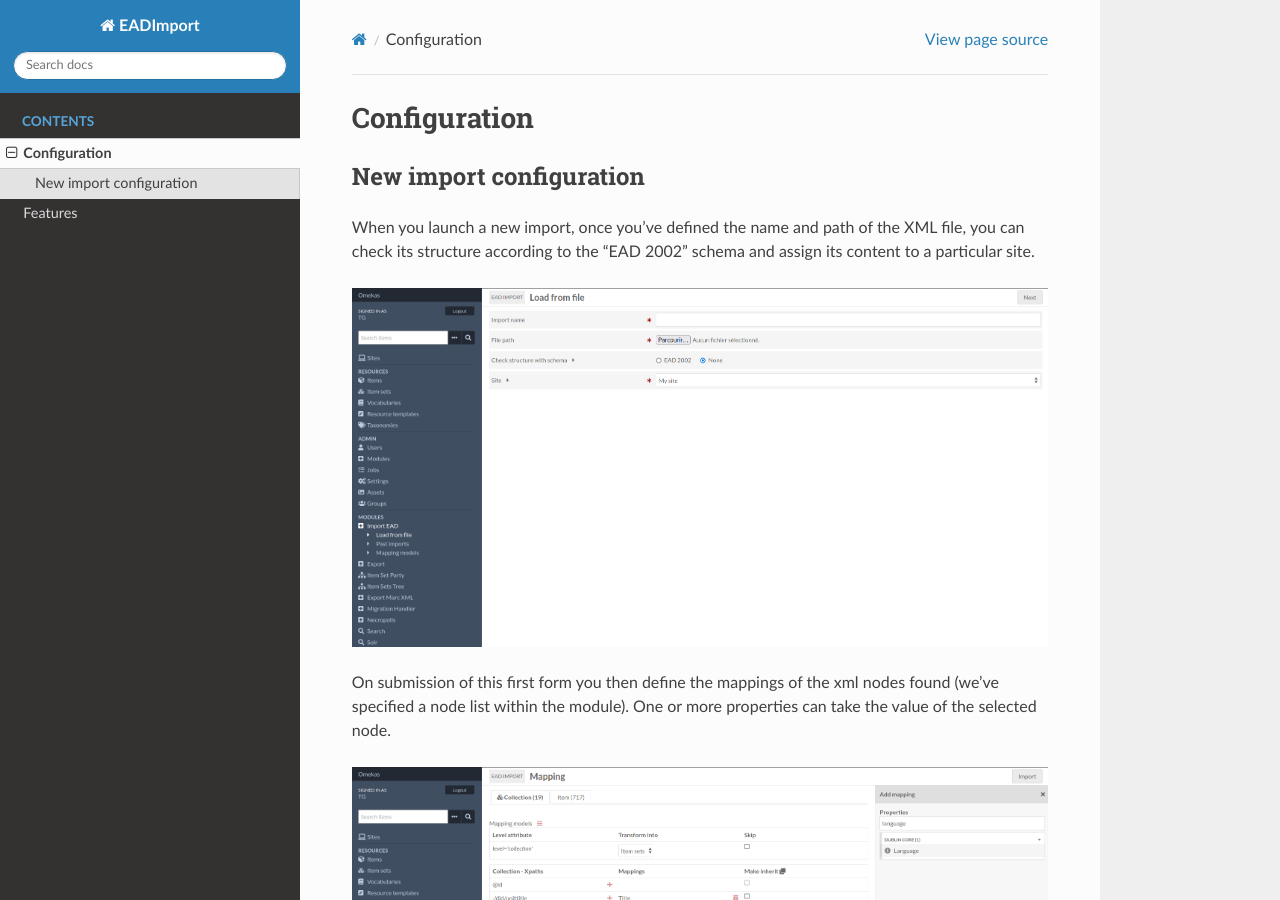
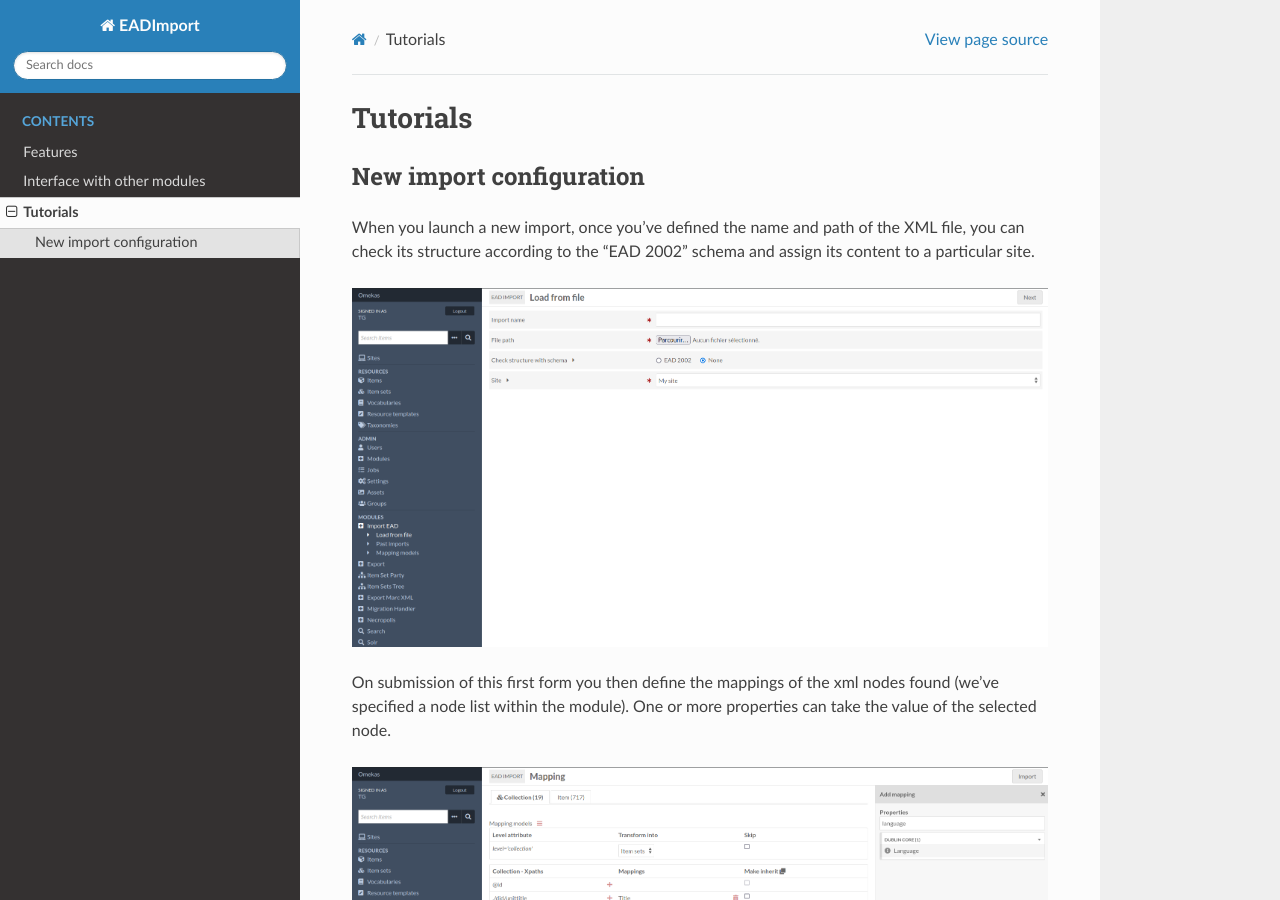
Before and after one commit to biblibre/omeka-s-module-EADImport, a Sphinx documentation site: the page built from documentation/tutorials.rst, in a window 1280 px wide and 900 px high. Built offline with Sphinx 7.4.7 and the Read the Docs theme 2.0.0, drawn with Linux system fonts in a browser that asks for light colours; pages that are not in the unit, such as notebooks, are missing from menus.

Commit message:
Update documentation

```diff
--- a/documentation/configuration.rst
+++ b/documentation/tutorials.rst
@@ -1,5 +1,5 @@
-Configuration
-=============
+Tutorials
+=========
 
 New import configuration
 ------------------------
```
Also changed, not shown: documentation/index.rst (+9 -0 lines), documentation/interface-with-other-modules.rst (added, +7 -0 lines), 8 other files.
